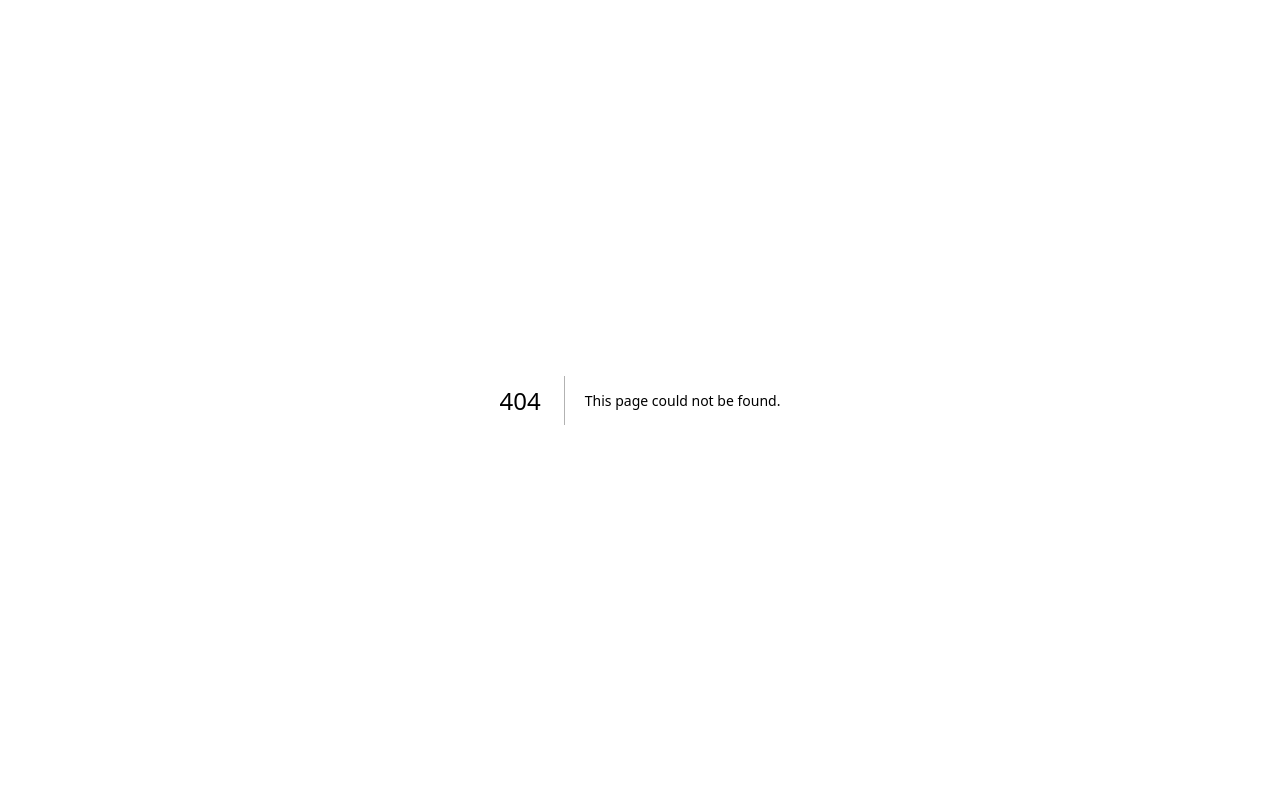
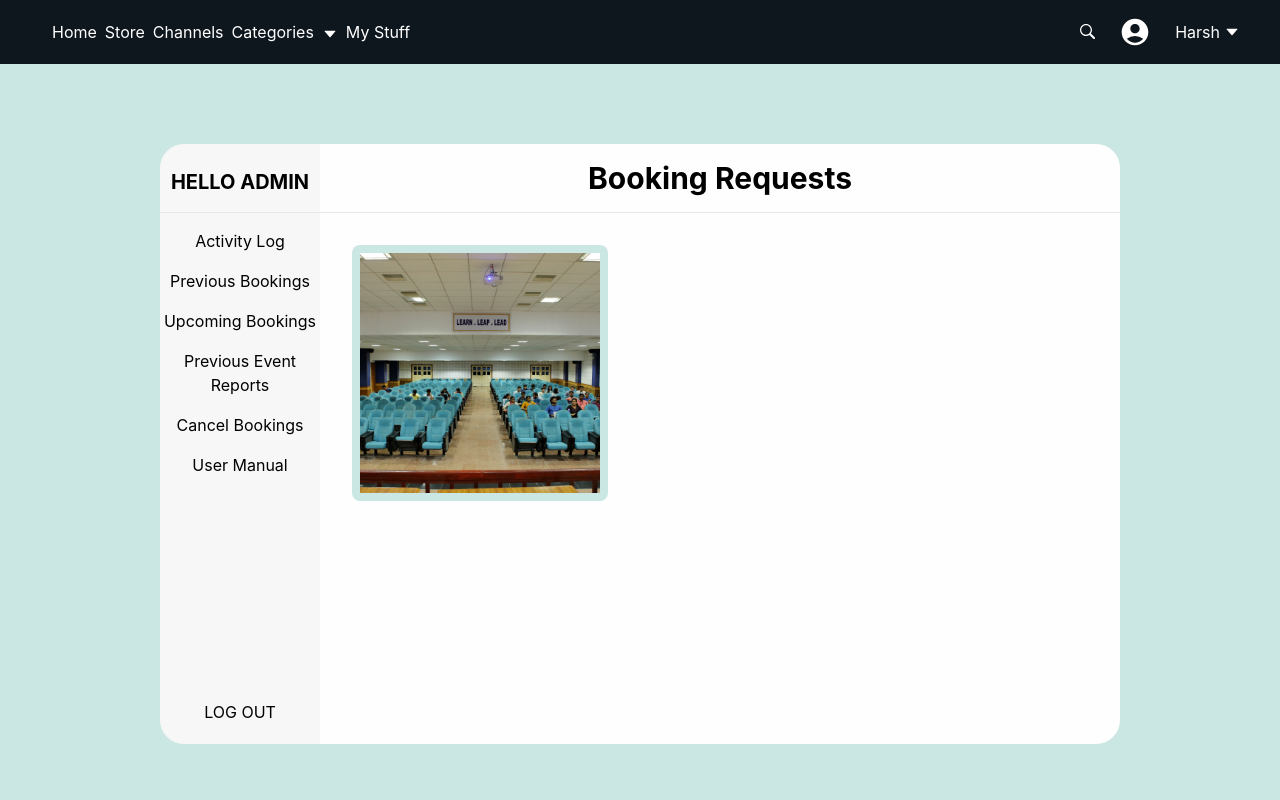
Before and after one commit to Sashi2002/SRM_Hackathon, a Next.js app: page /adminInterface in a window 1280 px wide. Before the commit this address had no page. Shown: the top 800 px of the page. Built offline with nearby package versions, Linux system fonts and the light colour scheme.

Commit message:
adminInterface

```diff
--- /dev/null
+++ b/src/pages/adminInterface.tsx
@@ -0,0 +1,57 @@
+import Navbar from "components/navbar";
+import Footer from "components/footer";
+
+import Image from "next/image";
+import tp from "../../public/images/Rectangle24.png";
+const adminInterface = () => {
+  return (
+    <main>
+      <Navbar />
+      <div className="bg-[#cbe7e3] h-screen ">
+        <div className="flex justify-center items-center h-100vh py-20 px-40">
+          <div className="bg-[#f7f7f7] h-[600px] w-2/12 rounded-l-3xl ">
+            <div className="text-center h-[500px] my-6">
+              <span className="text-xl font-bold">HELLO ADMIN</span>
+              <hr className="mt-4" />
+              <div className="py-4">
+                <ul>Activity Log</ul>
+                <ul className="my-4">Previous Bookings</ul>
+                <ul className="my-4">Upcoming Bookings</ul>
+                <ul className="my-4">Previous Event Reports</ul>
+                <ul className="my-4">Cancel Bookings</ul>
+                <ul>User Manual</ul>
+              </div>
+            </div>
+            <div className="text-center h-[100px] my-8">LOG OUT</div>
+          </div>
+          <div className="bg-[#fefeff] h-[600px] w-10/12 rounded-r-3xl">
+            <h2 className="text-3xl font-bold flex items-center justify-center mt-4">
+              Booking Requests
+            </h2>
+            <hr className="mt-4" />
+            <div className="m-8 flex items-center justify-center w-64 h-64 duration-500 bg-[#cbe7e3] rounded-lg hover:items-start hover:pt-10 hover:h-96 hover:w-72 p-8">
+              <div className="relative inline-block transition duration-500 ease-in-out group delay-10 hover:-translate-y-3 hover:scale-110">
+                <div className="h-60 w-60">
+                  <Image src={tp} className="h-full w-full" alt="" />
+                </div>
+
+                <div className="absolute hidden text-white text-m group-hover:block mt-6 font-semibold">
+                  <div className="flex justify-center items-center gap-8 px-2">
+                    <button className="bg-green-600 hover:bg-green-700 text-white font-bold py-2 px-4 rounded-full w-24">
+                      Accept
+                    </button>
+                    <button className="bg-red-500 hover:bg-red-700 text-white font-bold py-2 px-4 rounded-full w-24">
+                      Reject
+                    </button>
+                  </div>
+                </div>
+              </div>
+            </div>
+          </div>
+        </div>
+      </div>
+      <Footer />
+    </main>
+  );
+};
+export default adminInterface;
```
Also changed, not shown: src/pages/hallbooking.tsx (+3 -3 lines).
